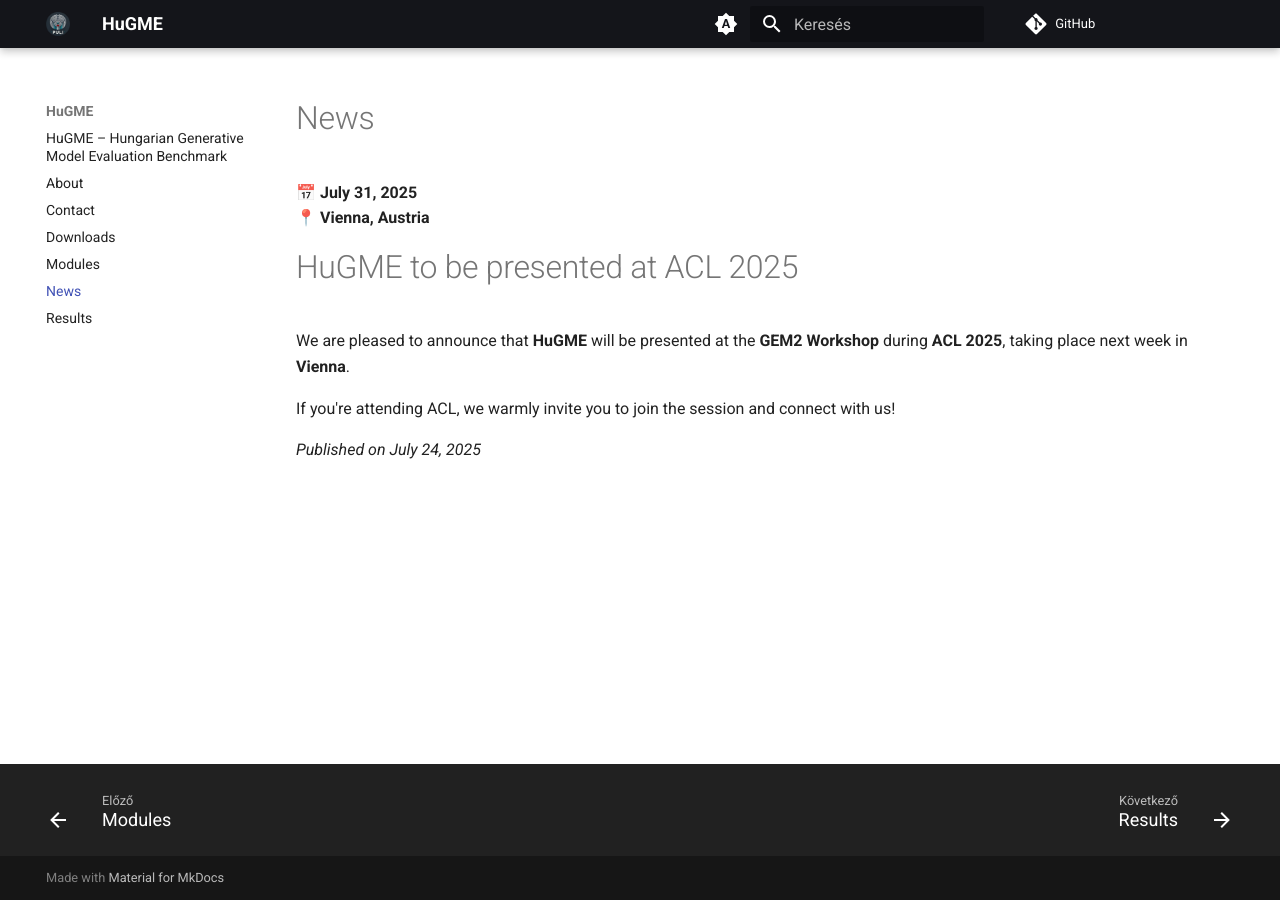
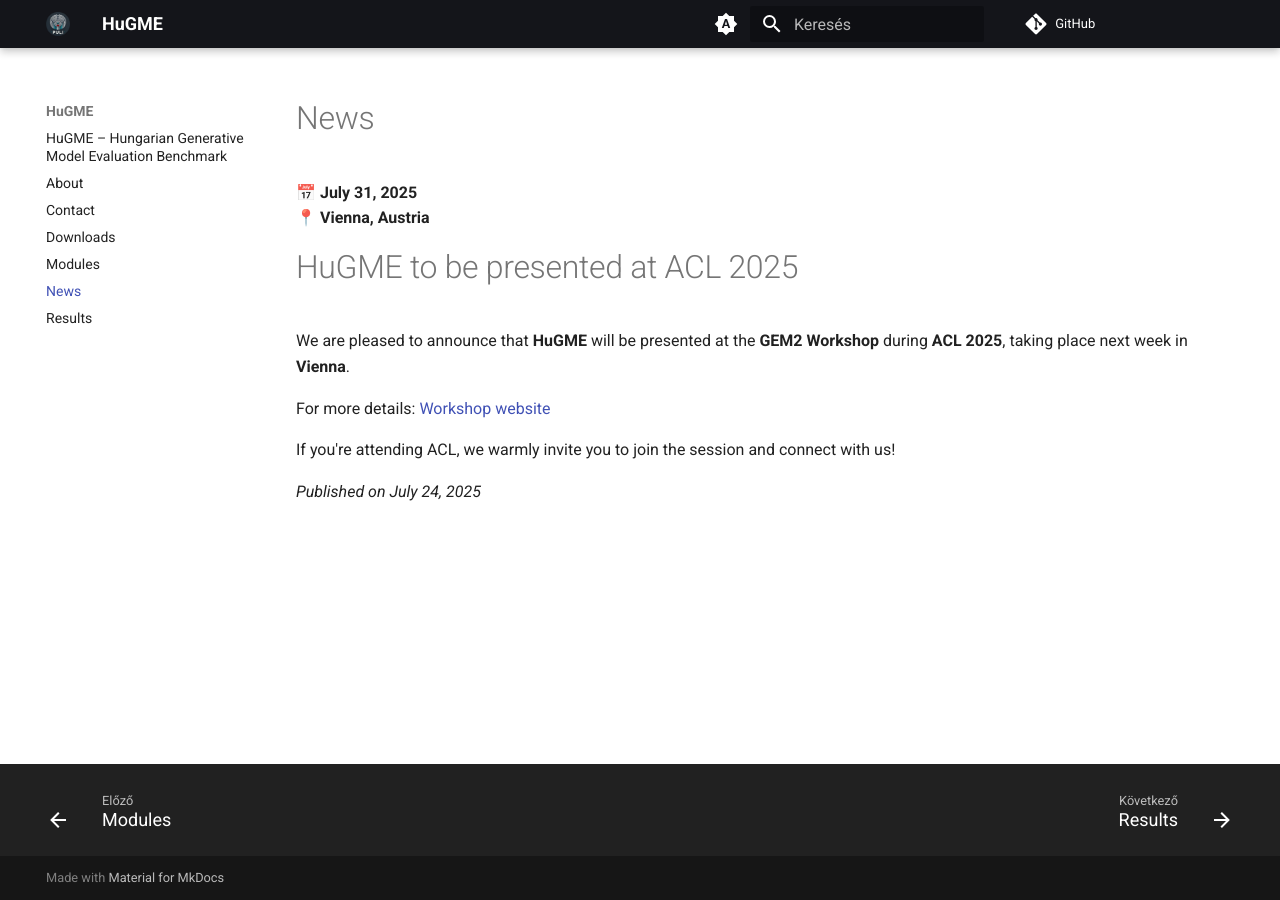
Before and after one commit to nytud/hugme, an MkDocs documentation site: the page built from docs/News.md, in a window 1280 px wide. Built offline with MkDocs 1.6.1 and Material for MkDocs 9.7.7, drawn with Linux system fonts in a browser that asks for light colours; comment, search, counter and statistics services are not loaded.

Commit message:
ADd link to news

```diff
--- a/docs/News.md
+++ b/docs/News.md
@@ -7,6 +7,8 @@
 
 We are pleased to announce that **HuGME** will be presented at the **GEM2 Workshop** during **ACL 2025**, taking place next week in **Vienna**.
 
+For more details: [Workshop website](https://gem-benchmark.com/workshop)
+
 If you're attending ACL, we warmly invite you to join the session and connect with us!
 
 *Published on July 24, 2025*
```
